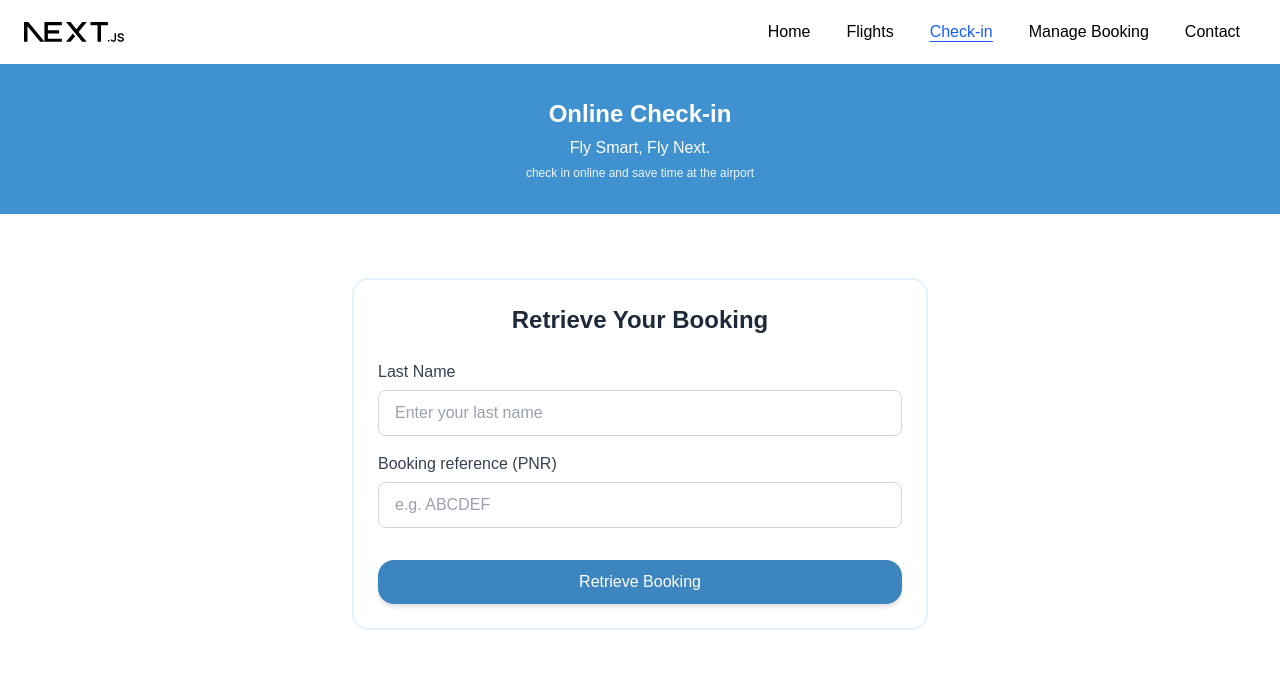
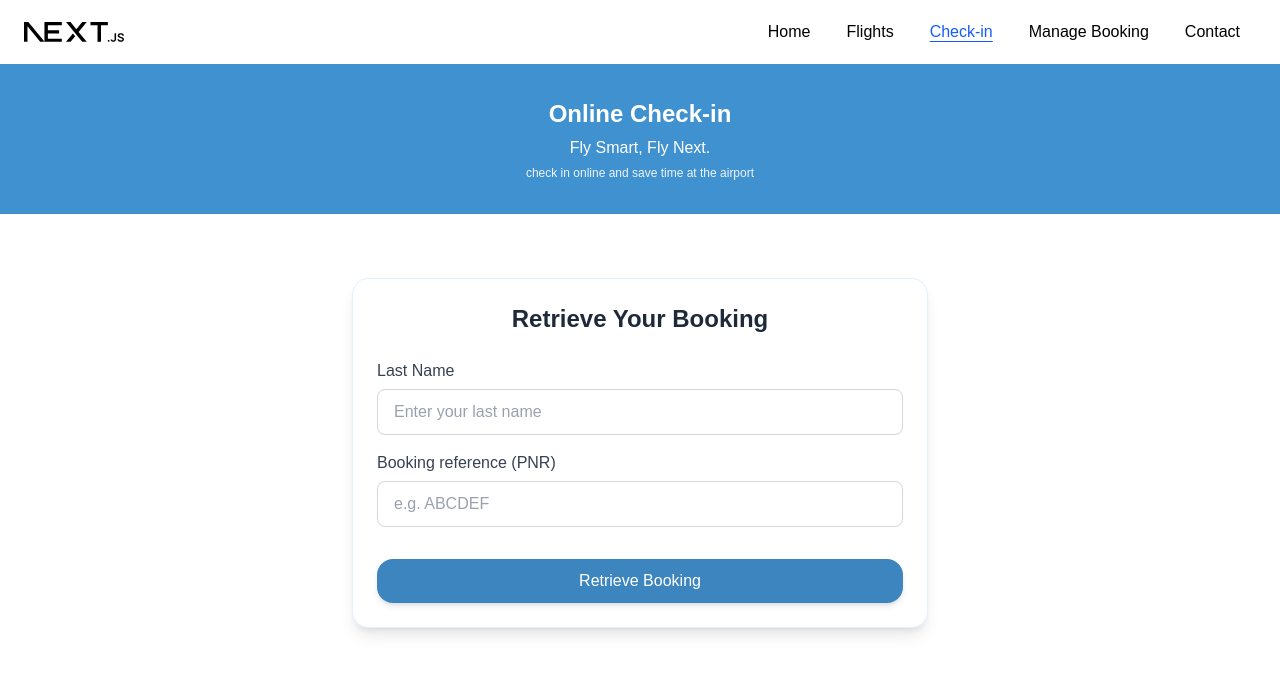
Before and after one commit to Saran-J/NextJS-Training, a Next.js app in the folder web/homework-01/: page /checkin in a window 1280 px wide. Shown: the top 674 px of the page. Built offline with nearby package versions, Linux system fonts and the light colour scheme.

Commit message:
modify bookingForm border

```diff
--- a/web/homework-01/src/app/checkin/_components/BookingForm.tsx
+++ b/web/homework-01/src/app/checkin/_components/BookingForm.tsx
@@ -4,7 +4,7 @@ import Button from '@/components/common/Button';
 
 export default function BookingForm() {
     return (
-        <div className="flex flex-col gap-6 p-6 rounded-2xl border-2 border-border-secondary bg-white w-full max-w-xl mx-auto mt-8">
+        <div className="flex flex-col gap-6 p-6 rounded-2xl border-1 border-border-secondary bg-white w-full max-w-xl mx-auto mt-8 shadow-lg shadow-[rgba(0,0,0,0.1)]">
             <h2 className="text-xl md:text-2xl font-bold text-gray-800 text-center">
                 Retrieve Your Booking
             </h2>
```
